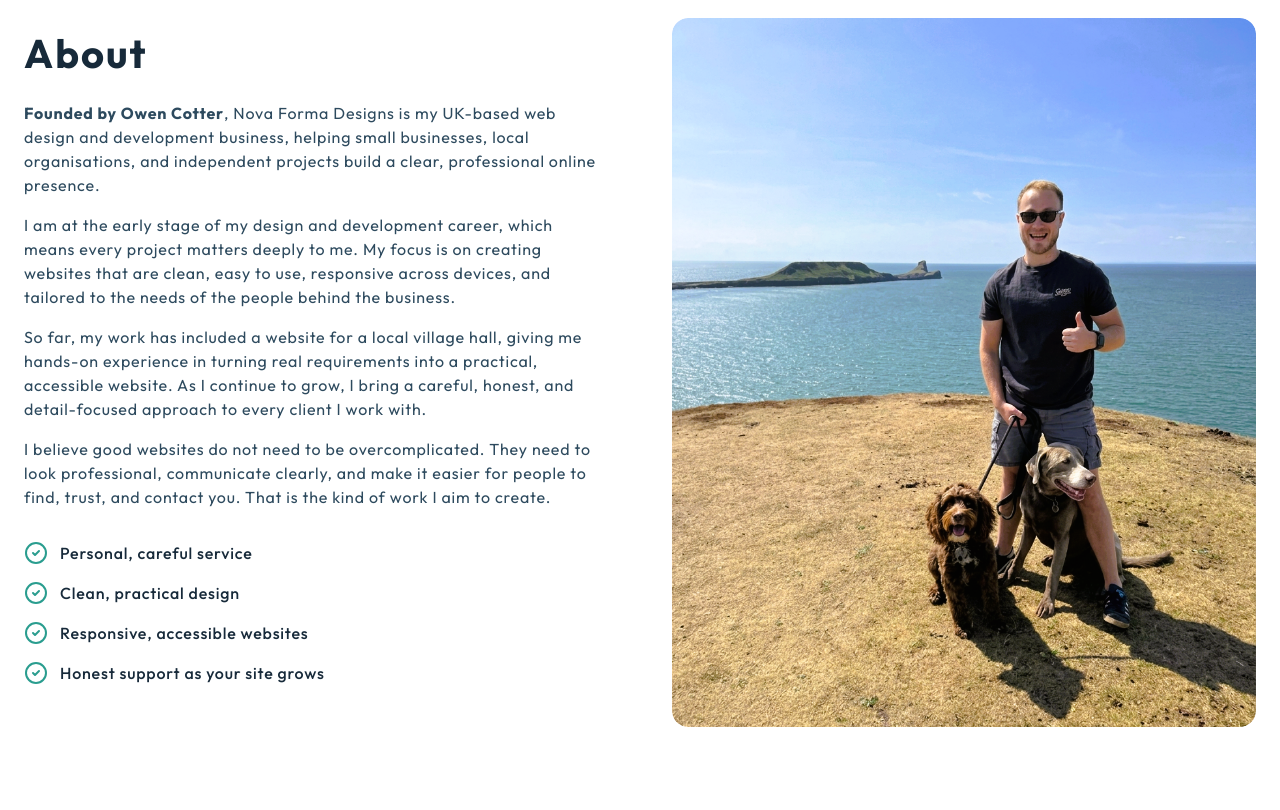
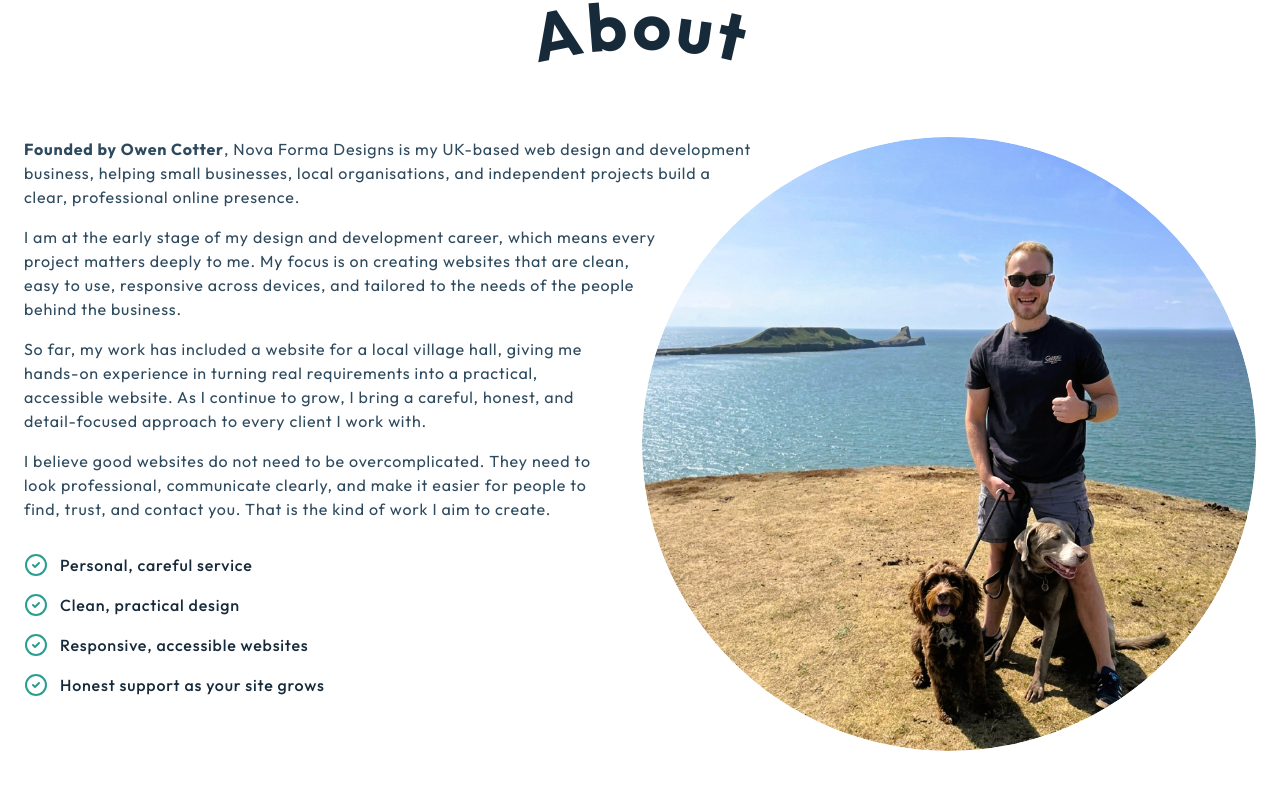
Before and after one commit to Ojay97-hub/novaformadesigns, a React (Vite) app: page / in a window 1280 px wide. Shown: the part 830-1640 px from the top of the page. Built offline with nearby package versions, Linux system fonts and the light colour scheme.

Commit message:
feat: arc the About heading with SVG textPath curve effect
Replaces the plain h2 with an SVG textPath so the "About" letters
follow an upward arc, giving the impression the circle image below
is pushing the title upward.

```diff
--- a/src/components/About.css
+++ b/src/components/About.css
@@ -10,6 +10,35 @@
 .about-title {
   color: #172a3a;
   font-weight: 700;
+}
+
+.about-title-svg {
+  display: block;
+  width: 100%;
+  max-width: 420px;
+  height: auto;
+  margin: 0 auto;
+  overflow: visible;
+}
+
+.about-title-svg text {
+  font-family: Outfit, 'Instrument Sans', sans-serif;
+  font-size: 64px;
+  font-weight: 700;
+  letter-spacing: 0.05em;
+  fill: #172a3a;
+}
+
+.about-content {
+  display: flow-root;
+}
+
+.about-image-wrap {
+  float: right;
+  width: min(48vw, 660px);
+  margin: 0 0 2rem 1.75rem;
+  shape-outside: circle(50% at 50% 50%);
+  shape-margin: 1rem;
 }
 
 .about-text {
@@ -32,3 +61,16 @@
 .about-gradient-text {
   color: #ffffff;
 }
+
+@media (max-width: 1023px) {
+  .about-title {
+    text-align: center;
+  }
+
+  .about-image-wrap {
+    float: none;
+    width: min(100%, 520px);
+    margin: 0 auto 2.5rem;
+    shape-outside: none;
+  }
+}
--- a/src/components/About.tsx
+++ b/src/components/About.tsx
@@ -15,14 +15,58 @@
   return (
     <section id="about" className="py-24 px-6 about-section">
       <div className="max-w-7xl mx-auto">
-        <div className="grid grid-cols-1 lg:grid-cols-2 gap-16 items-center">
+        <div className="about-content">
           <motion.div
             initial={{ opacity: 0, x: -50 }}
             whileInView={{ opacity: 1, x: 0 }}
             viewport={{ once: true, margin: "-100px" }}
             transition={{ duration: 0.7 }}
           >
-            <h2 className="mb-6 about-title">About</h2>
+            <h2 className="mb-6 about-title" aria-label="About">
+              <svg
+                className="about-title-svg"
+                viewBox="0 0 400 90"
+                preserveAspectRatio="xMidYMid meet"
+                aria-hidden="true"
+                focusable="false"
+              >
+                <defs>
+                  <path id="aboutArc" d="M 10,80 Q 200,-20 390,80" fill="none" />
+                </defs>
+                <text textAnchor="middle">
+                  <textPath href="#aboutArc" startOffset="50%">About</textPath>
+                </text>
+              </svg>
+            </h2>
+            <motion.div
+              initial={{ opacity: 0, x: 50 }}
+              whileInView={{ opacity: 1, x: 0 }}
+              viewport={{ once: true, margin: "-100px" }}
+              transition={{ duration: 0.7 }}
+              className="about-image-wrap"
+            >
+              <motion.div
+                whileHover={{ scale: 1.02 }}
+                transition={{ duration: 0.3 }}
+                className="relative aspect-square rounded-full overflow-hidden shadow-2xl"
+              >
+                <img
+                  src={owenProfile}
+                  alt="Owen Cotter - Founder of Nova Forma Designs"
+                  className="w-full h-full object-cover rounded-full"
+                />
+                <motion.div
+                  initial={{ opacity: 0, y: 20 }}
+                  whileInView={{ opacity: 1, y: 0 }}
+                  viewport={{ once: true }}
+                  transition={{ duration: 0.6, delay: 0.5 }}
+                  className="absolute bottom-0 left-0 right-0 bg-gradient-to-t from-black/80 via-black/40 to-transparent p-6"
+                >
+                  <h3 className="text-white text-xl font-semibold mb-1">Owen Cotter</h3>
+                  <p className="text-white/80 text-sm">Founder, Web Designer & Developer</p>
+                </motion.div>
+              </motion.div>
+            </motion.div>
             <motion.p
               initial={{ opacity: 0, y: 20 }}
               whileInView={{ opacity: 1, y: 0 }}
@@ -87,35 +131,6 @@
               ))}
             </div>
           </motion.div>
-          <motion.div
-            initial={{ opacity: 0, x: 50 }}
-            whileInView={{ opacity: 1, x: 0 }}
-            viewport={{ once: true, margin: "-100px" }}
-            transition={{ duration: 0.7 }}
-            className="relative"
-          >
-            <motion.div
-              whileHover={{ scale: 1.02 }}
-              transition={{ duration: 0.3 }}
-              className="relative rounded-2xl overflow-hidden shadow-2xl"
-            >
-              <img
-                src={owenProfile}
-                alt="Owen Cotter - Founder of Nova Forma Designs"
-                className="w-full h-auto object-cover rounded-2xl"
-              />
-              <motion.div
-                initial={{ opacity: 0, y: 20 }}
-                whileInView={{ opacity: 1, y: 0 }}
-                viewport={{ once: true }}
-                transition={{ duration: 0.6, delay: 0.5 }}
-                className="absolute bottom-0 left-0 right-0 bg-gradient-to-t from-black/80 via-black/40 to-transparent p-6"
-              >
-                <h3 className="text-white text-xl font-semibold mb-1">Owen Cotter</h3>
-                <p className="text-white/80 text-sm">Founder, Web Designer & Developer</p>
-              </motion.div>
-            </motion.div>
-          </motion.div>
         </div>
       </div>
     </section>
```
Also changed, not shown: 4 other files (tests, documents, lock files or other folders).
